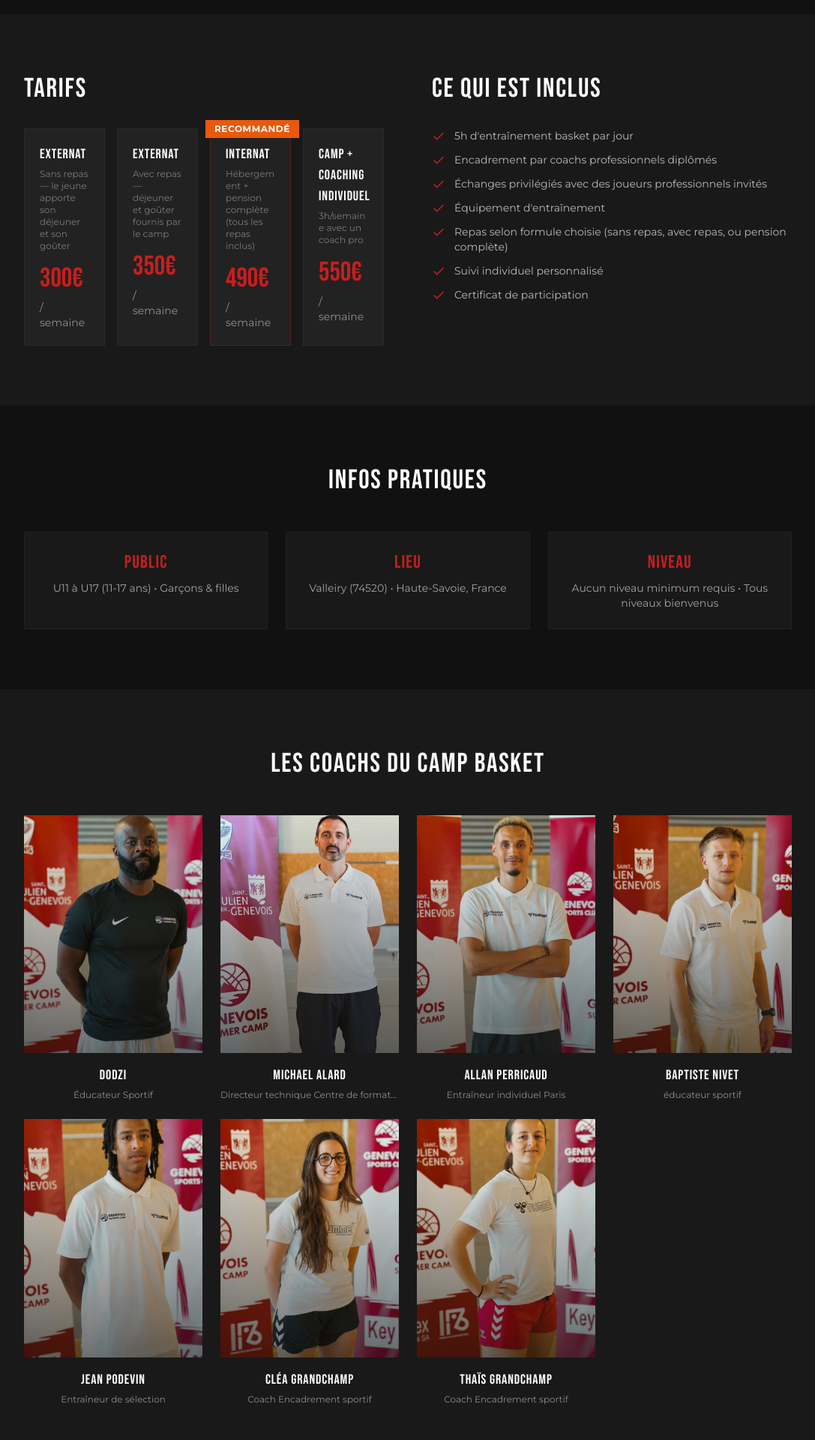
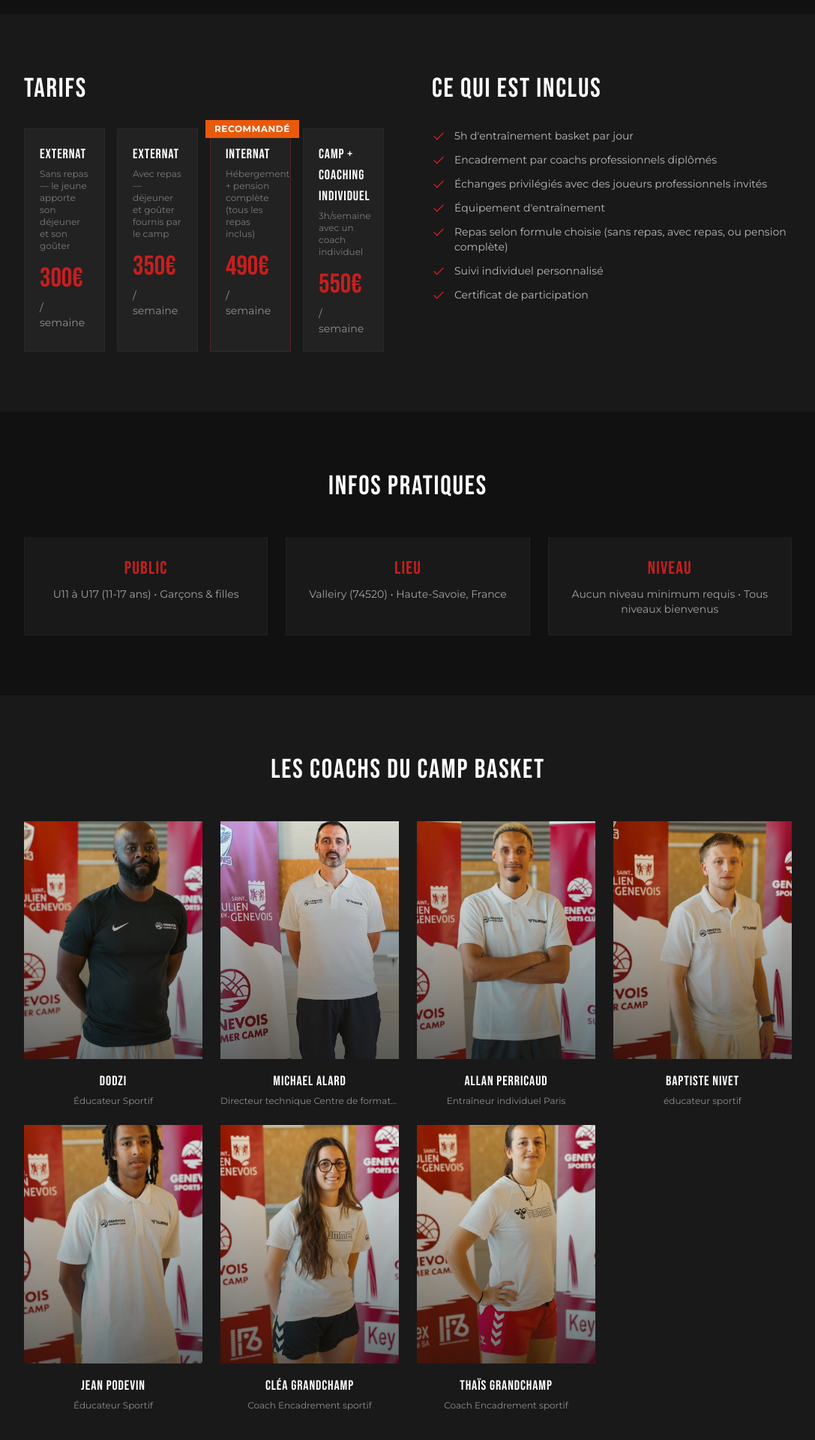
Before and after one commit to rayantech-iot/summer-camp-St-Ju, a Next.js app: page /camp-basket in a window 1280 px wide. Shown: the part 959-2879 px from the top of the page at 75% size, without its empty margins (96-1183 px from the left). Built offline with nearby package versions, Linux system fonts and the light colour scheme; no server answers; the database is empty.

Commit message:
coach pro -> individuel, retrait break-words, Jean Podevin -> Éducateur Sportif

```diff
--- a/src/app/camp-basket/page.tsx
+++ b/src/app/camp-basket/page.tsx
@@ -97,13 +97,13 @@ export default function CampBasketPage() {
               <div className="grid grid-cols-1 sm:grid-cols-2 lg:grid-cols-4 gap-4">
                 <div className="bg-gsc-gray/30 p-5 border border-gsc-gray/30">
                   <div className="font-heading text-lg text-gsc-white tracking-wider">{t('campBasket.pricing.externat')}</div>
-                  <p className="text-xs text-gsc-white/40 mt-1 break-words">{t('campBasket.pricing.externatSansRepas')}</p>
+                  <p className="text-xs text-gsc-white/40 mt-1 ">{t('campBasket.pricing.externatSansRepas')}</p>
                   <div className="font-heading text-4xl text-gsc-red mt-4">{basketOffer?.price_externat || 300}€</div>
                   <p className="text-sm text-gsc-white/50 mt-2">{t('campBasket.pricing.perWeek')}</p>
                 </div>
                 <div className="bg-gsc-gray/30 p-5 border border-gsc-gray/30">
                   <div className="font-heading text-lg text-gsc-white tracking-wider">{t('campBasket.pricing.externat')}</div>
-                  <p className="text-xs text-gsc-white/40 mt-1 break-words">{t('campBasket.pricing.externatAvecRepas')}</p>
+                  <p className="text-xs text-gsc-white/40 mt-1 ">{t('campBasket.pricing.externatAvecRepas')}</p>
                   <div className="font-heading text-4xl text-gsc-red mt-4">{basketOffer?.price_externat_avec_repas || 350}€</div>
                   <p className="text-sm text-gsc-white/50 mt-2">{t('campBasket.pricing.perWeek')}</p>
                 </div>
@@ -112,13 +112,13 @@ export default function CampBasketPage() {
                     {t('campBasket.pricing.recommended')}
                   </div>
                   <div className="font-heading text-lg text-gsc-white tracking-wider">{t('campBasket.pricing.internat')}</div>
-                  <p className="text-xs text-gsc-white/40 mt-1 break-words">{t('campBasket.pricing.internatDesc')}</p>
+                  <p className="text-xs text-gsc-white/40 mt-1 ">{t('campBasket.pricing.internatDesc')}</p>
                   <div className="font-heading text-4xl text-gsc-red mt-4">{basketOffer?.price_internat || 490}€</div>
                   <p className="text-sm text-gsc-white/50 mt-2">{t('campBasket.pricing.perWeek')}</p>
                 </div>
                 <div className="bg-gsc-gray/30 p-5 border border-gsc-gray/30">
                   <div className="font-heading text-lg text-gsc-white tracking-wider">{t('campBasket.pricing.coaching')}</div>
-                  <p className="text-xs text-gsc-white/40 mt-1 break-words">{t('campBasket.pricing.coachingDesc')}</p>
+                  <p className="text-xs text-gsc-white/40 mt-1 ">{t('campBasket.pricing.coachingDesc')}</p>
                   <div className="font-heading text-4xl text-gsc-red mt-4">{t('campBasket.pricing.coachingPrice')}</div>
                   <p className="text-sm text-gsc-white/50 mt-2">{t('campBasket.pricing.perWeek')}</p>
                 </div>
--- a/src/lib/data.ts
+++ b/src/lib/data.ts
@@ -48,7 +48,7 @@ export const coaches: Coach[] = [
   {
     id: 'jean-podevin',
     name: 'Jean Podevin',
-    role: 'Entraîneur de sélection',
+    role: 'Éducateur Sportif',
     bio: 'Fort d\'une expérience en sélection et en club, Jean Podevin apporte une vision tactique et collective du jeu, indispensable à la formation des jeunes joueurs.',
     diplomas: ['BPJEPS'],
     citation: 'Le collectif élève le niveau de chacun. Apprendre à jouer ensemble, c\'est apprendre à gagner ensemble.',
--- a/src/lib/i18n/translations.ts
+++ b/src/lib/i18n/translations.ts
@@ -133,7 +133,7 @@ const fr: Translations = {
   'campBasket.pricing.internat': 'Internat',
   'campBasket.pricing.internatDesc': 'Hébergement + pension complète (tous les repas inclus)',
   'campBasket.pricing.coaching': 'Camp + Coaching Individuel',
-  'campBasket.pricing.coachingDesc': '3h/semaine avec un coach pro',
+  'campBasket.pricing.coachingDesc': '3h/semaine avec un coach individuel',
   'campBasket.pricing.coachingPrice': '550€',
   'campBasket.included.title': 'Ce qui est inclus',
   'campBasket.included.training': "5h d'entraînement basket par jour",
@@ -425,7 +425,7 @@ const en: Translations = {
   'campBasket.pricing.internat': 'Boarding',
   'campBasket.pricing.internatDesc': 'Lodging + full board',
   'campBasket.pricing.coaching': 'Camp + Personal Coaching',
-  'campBasket.pricing.coachingDesc': '3h/week with a pro coach',
+  'campBasket.pricing.coachingDesc': '3h/week with an individual coach',
   'campBasket.pricing.coachingPrice': '€550',
   'campBasket.included.title': "What's included",
   'campBasket.included.training': '5h of basketball training daily',
```
